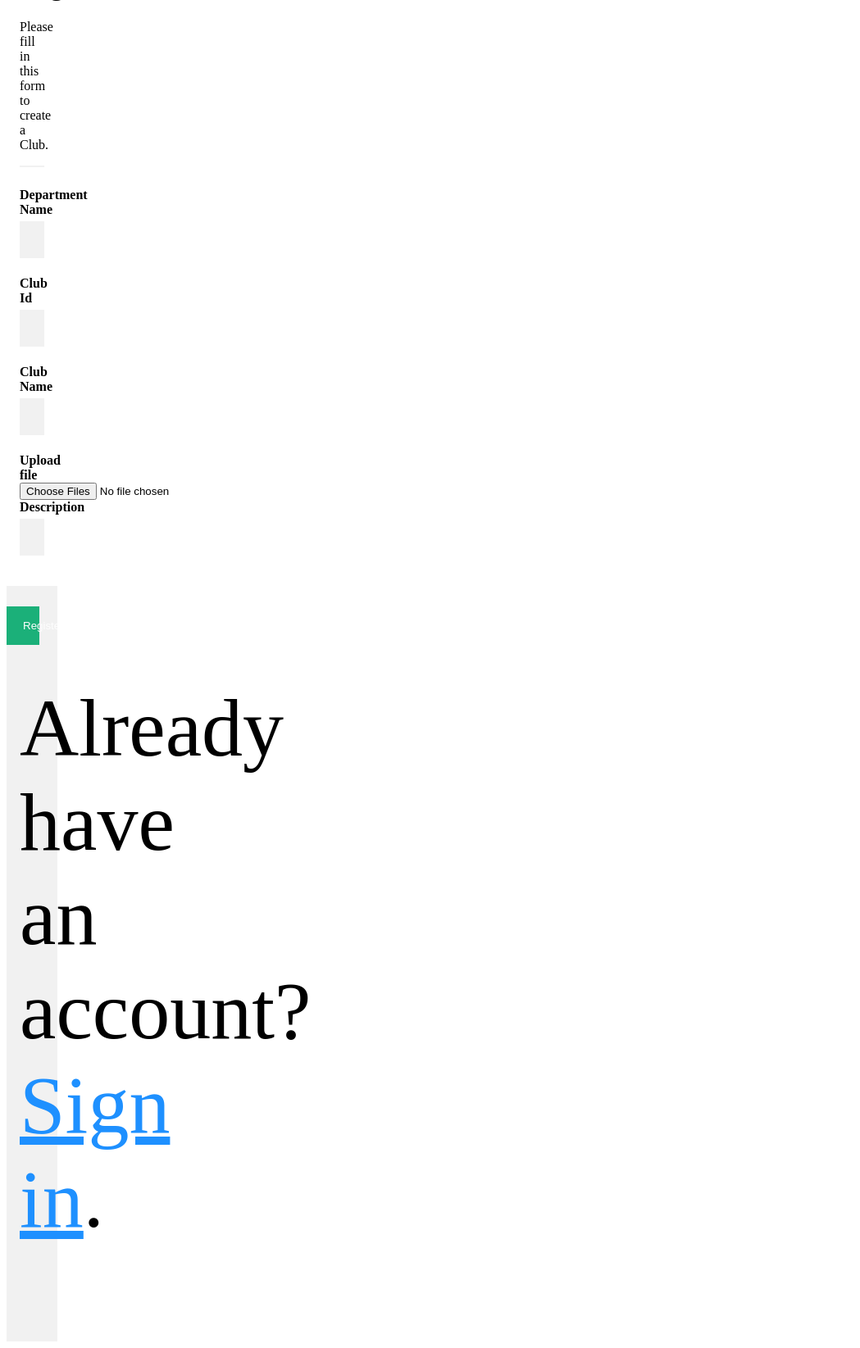
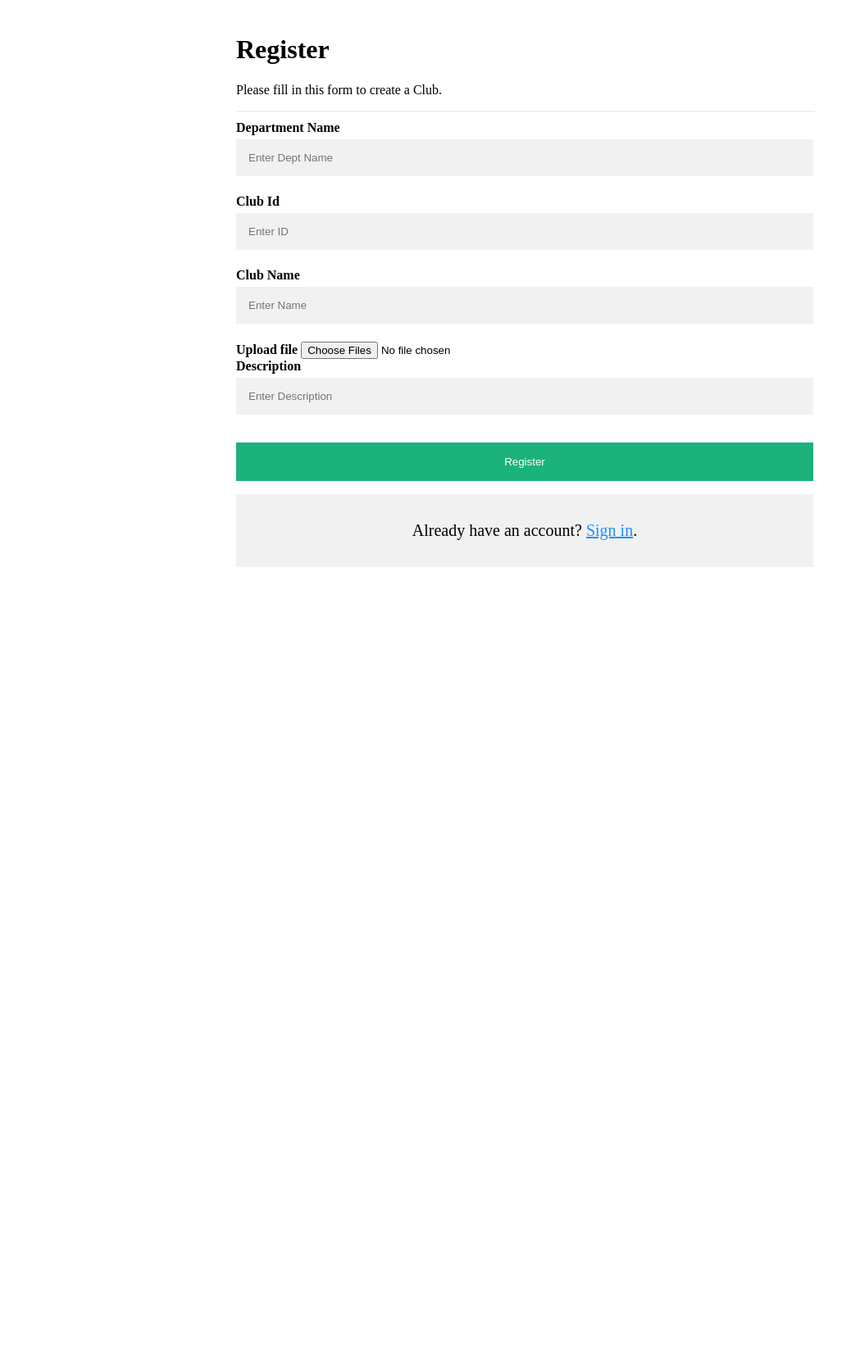
Before and after one commit to BenakaR/Clubs, a Django app: page /club/createclub/ in a window 1280 px wide. Shown: the whole page at 82% size, without its empty margins (0-1049 px from the left). After the commit the page ends 692 px from the top, so only its background shows below. Run offline with Django 5.2, Linux system fonts and the light colour scheme.

Commit message:
club reg form update

```diff
--- a/club/static/club/f2.css
+++ b/club/static/club/f2.css
@@ -1,13 +1,20 @@
-
+body{
+  display: flex;
+  flex-direction: column;
+  align-items: center;
+  justify-content: center;
+}
 .container {
-  padding: 16px;
-  max-width: 30px;
-  margin-top: -10vh;
+  align-items: left;
+  justify-content: left;
+  padding: 1vw 0 1vw 0;
+  max-width: 55vw;
+  margin-top: 0vh;
 }
 
 /* Full-width input fields */
 input[type=text], input[type=password] {
-  max-width: 30px;
+  width: 100%;
   padding: 15px;
   margin: 5px 0 22px 0;
   display: inline-block;
@@ -18,30 +25,30 @@ input[type=text], input[type=password] {
 input[type=text]:focus, input[type=password]:focus {
   background-color: #ddd;
   outline: none;
-  max-width: 30px;
+
 }
 
 /* Overwrite default styles of hr */
 hr {
-  max-width: 30px;
+  width: 100%;
   border: 1px solid #f1f1f1;
-  margin-bottom: 25px;
+  margin-bottom: 10px;
 }
 
 /* Set a style for the submit/register button */
 .registerbtn {
-  max-width: 30px;
+  width: 100%;
   background-color: #04AA6D;
   color: white;
   padding: 16px 20px;
-  margin: 8px 0;
+  margin: 0;
   border: none;
   cursor: pointer;
   opacity: 0.9;
 }
 
 .registerbtn:hover {
-  max-width: 30px;
+
   opacity:1;
 }
 
@@ -52,8 +59,8 @@ a {
 
 /* Set a grey background color and center the text of the "sign in" section */
 .signin {
-  max-width: 30px;
-  font-size: 100;
+  width: 100%;
+  font-size: 20;
   background-color: #f1f1f1;
   text-align: center;
 }
--- a/club/templates/form.html
+++ b/club/templates/form.html
@@ -1,9 +1,10 @@
 {%load static%}
 <link rel="stylesheet" href="{% static 'club/f2.css' %}">
+<body>
 
-    <div class="container">
   <form action=" {% url 'submitClub'%} " method="post" enctype="multipart/form-data">
   {%csrf_token%}
+    <div class="container">
       <h1>Register</h1>
       <p>Please fill in this form to create a Club.</p>
       <hr>
@@ -29,6 +30,8 @@
       <button type="submit" class="registerbtn">Register</button>
     </div>
   </form>
+
     <div class="container signin">
       <p>Already have an account? <a href="{% url 'login_page' %}">Sign in</a>.</p>
     </div>
+</body>
```
